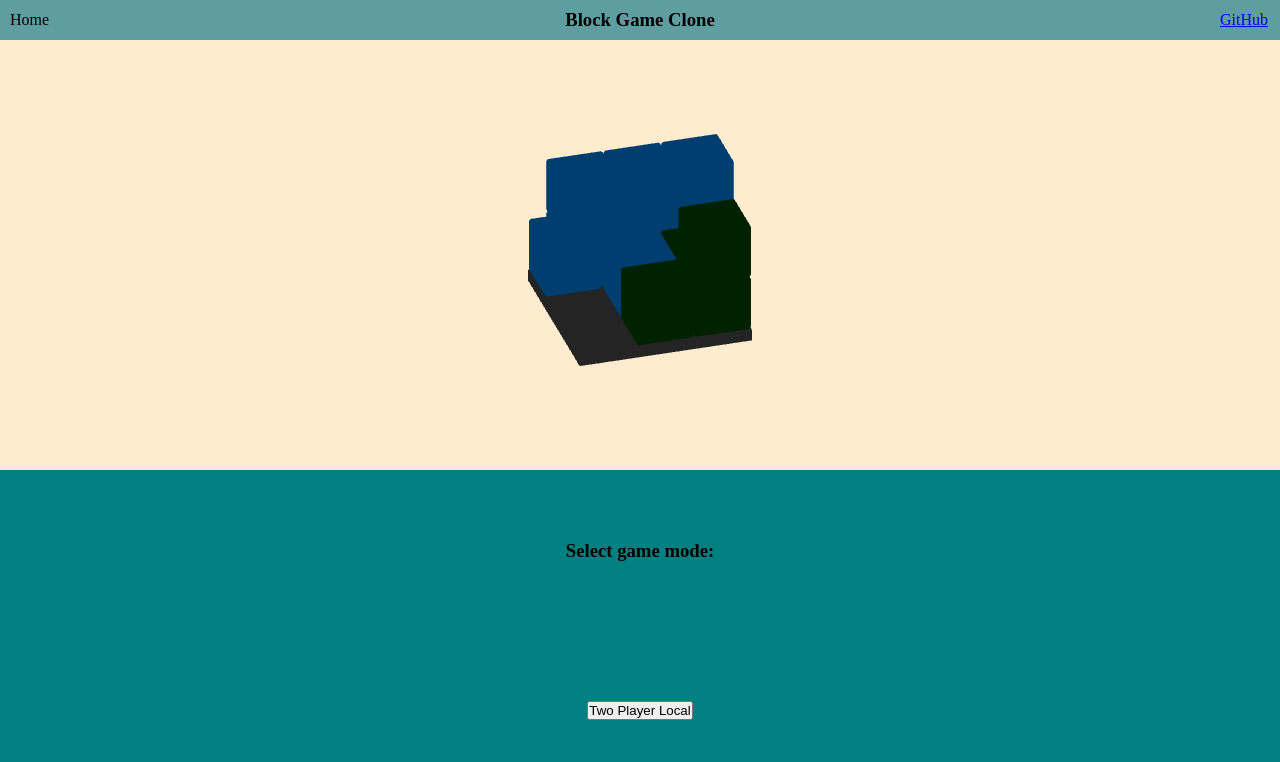
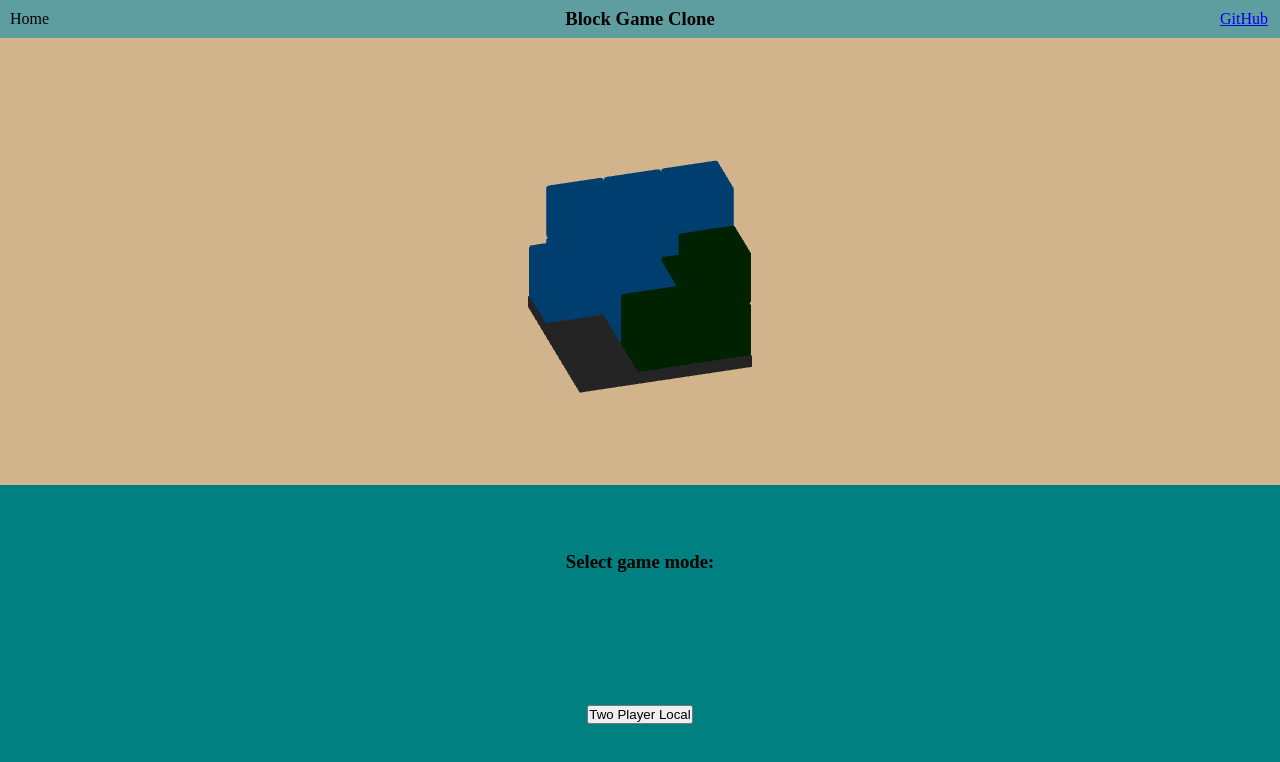
Before and after one commit to ethanSE/block_game_clone, a React (Create React App) app: page / in a window 1280 px wide. Shown: the top 762 px of the page. Built offline with nearby package versions, Linux system fonts and the light colour scheme.

Commit message:
fix menu + canvas layout, event source with ref

```diff
--- a/src/components/App.tsx
+++ b/src/components/App.tsx
@@ -4,7 +4,7 @@ import TopBar from './TopBar';
 import { Menu } from './menu/Menu';
 import Game from './Game';
 
-import '../styles/App.css';
+import css from '../styles/App.module.css';
 
 export type Mode = 'menu' | 'solitaire' | 'twoPlayerLocal';
 
@@ -12,10 +12,10 @@ function App() {
     const [mode, setMode] = useState<Mode>('menu');
 
     return (
-        <>
+        <div className={css.app}>
             <TopBar back={() => setMode('menu')} />
             {mode === 'menu' ? <Menu setMode={setMode} /> : <Game mode={mode} />}
-        </>
+        </div>
     )
 }
 
--- a/src/components/Game.tsx
+++ b/src/components/Game.tsx
@@ -19,20 +19,20 @@ export default function Game(props: { mode: Mode }) {
     const gameState = useGameState(props.mode)
     const gameAreaDivRef = useRef(null!)
     const pieceRotateDivRef = useRef(null!)
+    const containerDivRef = useRef(null!)
 
     return (
         <GameStateContext.Provider value={gameState}>
             <div className={css.website}>
-
-                <div ref={pieceRotateDivRef} className={css.canvasSection} />
-                <div ref={gameAreaDivRef} className={css.canvasSection} />
-
-                <Canvas eventSource={document.getElementById('root')!} className={css.canvas} frameloop="demand">
-                    <CustomCamera />
-                    <PieceRotateArea pieceRotateDivRef={pieceRotateDivRef} />
-                    <PlayArea gameAreaDivRef={gameAreaDivRef} />
-                </Canvas>
-
+                <div ref={containerDivRef} className={css.canvasContainer} >
+                    <div ref={pieceRotateDivRef} className={css.canvasSection} style={{ backgroundColor: 'teal' }} />
+                    <div ref={gameAreaDivRef} className={css.canvasSection} />
+                    <Canvas eventSource={containerDivRef} style={{ position: 'absolute' }} frameloop="demand">
+                        <CustomCamera />
+                        <PieceRotateArea pieceRotateDivRef={pieceRotateDivRef} />
+                        <PlayArea gameAreaDivRef={gameAreaDivRef} />
+                    </Canvas>
+                </div>
                 <PieceSelectorContainer />
             </div>
         </GameStateContext.Provider >
--- a/src/components/TopBar.tsx
+++ b/src/components/TopBar.tsx
@@ -3,11 +3,11 @@ import css from '../styles/TopBar.module.css'
 export default function TopBar(props: { back: () => void }) {
     return (
         <div className={css.topBarContainer}>
-            <p style={{ marginLeft: '10px', width: '50px' }}
+            <p className={css.link}
                 onClick={props.back}>Home</p>
-            <h3 > Block Game Clone</h3>
+            <h3 style={{ cursor: 'default' }}> Block Game Clone</h3>
 
-            <a style={{ marginRight: '10px', width: '50px' }}
+            <a className={css.link}
                 href='https://github.com/ethanSE/block_game_clone'>
                 <p>GitHub</p>
             </a>
--- a/src/styles/App.css
+++ /dev/null
@@ -1,4 +0,0 @@
-* {
-    margin: 0;
-    padding: 0;
-}
--- /dev/null
+++ b/src/styles/App.module.css
@@ -0,0 +1,10 @@
+* {
+    margin: 0;
+    padding: 0;
+}
+
+.app {
+    height: 100vh;
+    display: flex;
+    flex-direction: column;
+}
--- a/src/styles/Game.module.css
+++ b/src/styles/Game.module.css
@@ -1,19 +1,22 @@
 .website {
-    background-color: blanchedalmond;
+    height: 100%;
+    background-color: tan;
     display: flex;
     flex-direction: column;
-    height: 100vh;
+
     overflow-y: auto;
     /* hide scrollbar for IE, Edge and Firefox */
     -ms-overflow-style: none;
     scrollbar-width: none;
 }
 
-.canvas {
-    pointer-events: none;
-    position: absolute !important;
+.canvasContainer {
+    position: relative;
+    height: 100%;
+    display: flex;
+    flex-direction: column;
 }
 
 .canvasSection {
-    flex-grow: 1;
+    flex: 1;
 }
--- a/src/styles/Menu.module.css
+++ b/src/styles/Menu.module.css
@@ -1,8 +1,8 @@
 .menu {
-    height: 100vh;
+    height: 100%;
     display: flex;
     flex-direction: column;
-    background-color: blanchedalmond;
+    background-color: tan;
 }
 
 .menuDemoContainer {
@@ -12,12 +12,11 @@
 
 .menuOptionsContainer {
     background-color: teal;
+    height: 40%;
     width: 100%;
-    height: 100px;
     display: flex;
     flex-direction: column;
     align-items: center;
     justify-content: space-around;
-    height: 40%;
     padding-bottom: 10px;
 }
--- a/src/styles/TopBar.module.css
+++ b/src/styles/TopBar.module.css
@@ -1,7 +1,5 @@
 .topBarContainer {
     height: 40px;
-    position: absolute;
-    top: 0px;
     background-color: cadetblue;
     width: 100vw;
     display: flex;
@@ -13,3 +11,9 @@
 .topBarContainerItem {
     flex: 1 1 0;
 }
+
+.link {
+    margin: 10px;
+    width: 50px;
+    cursor: pointer;
+}
```
Also changed, not shown: src/styles/ActivePlayer.module.css (+2 -10 lines).
